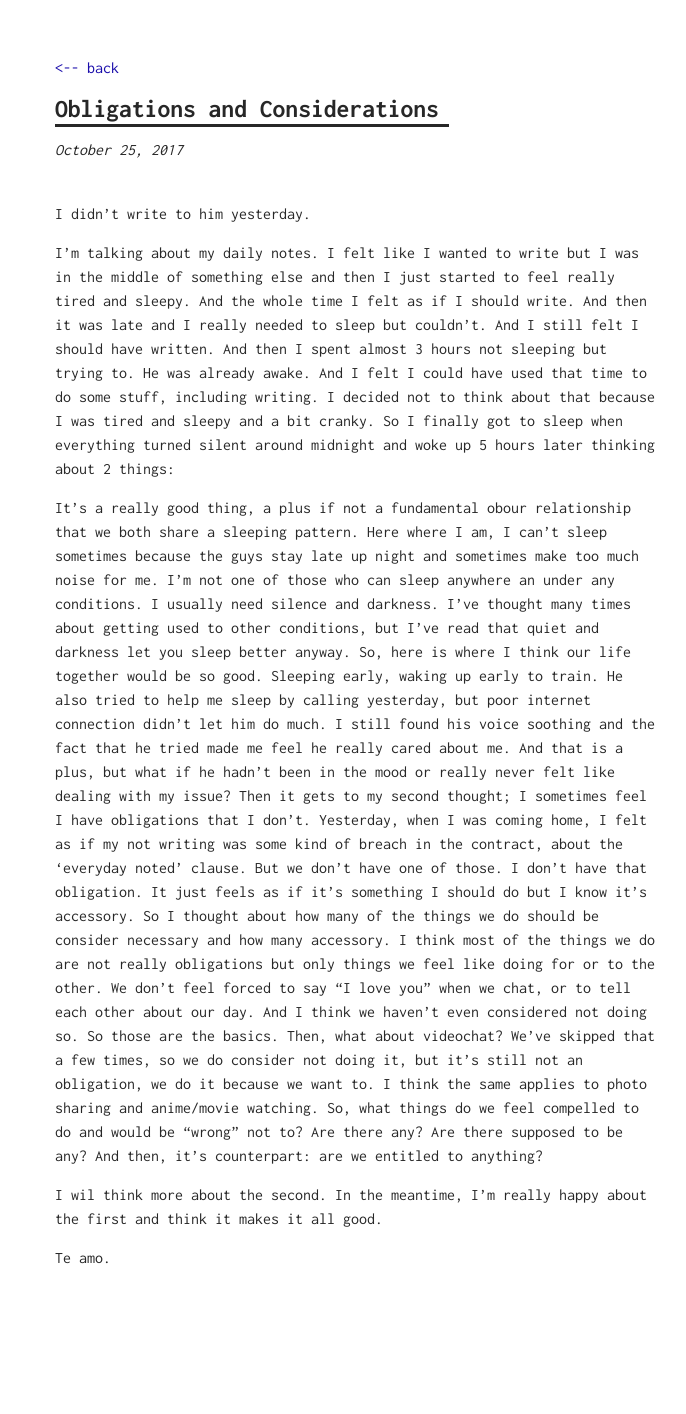
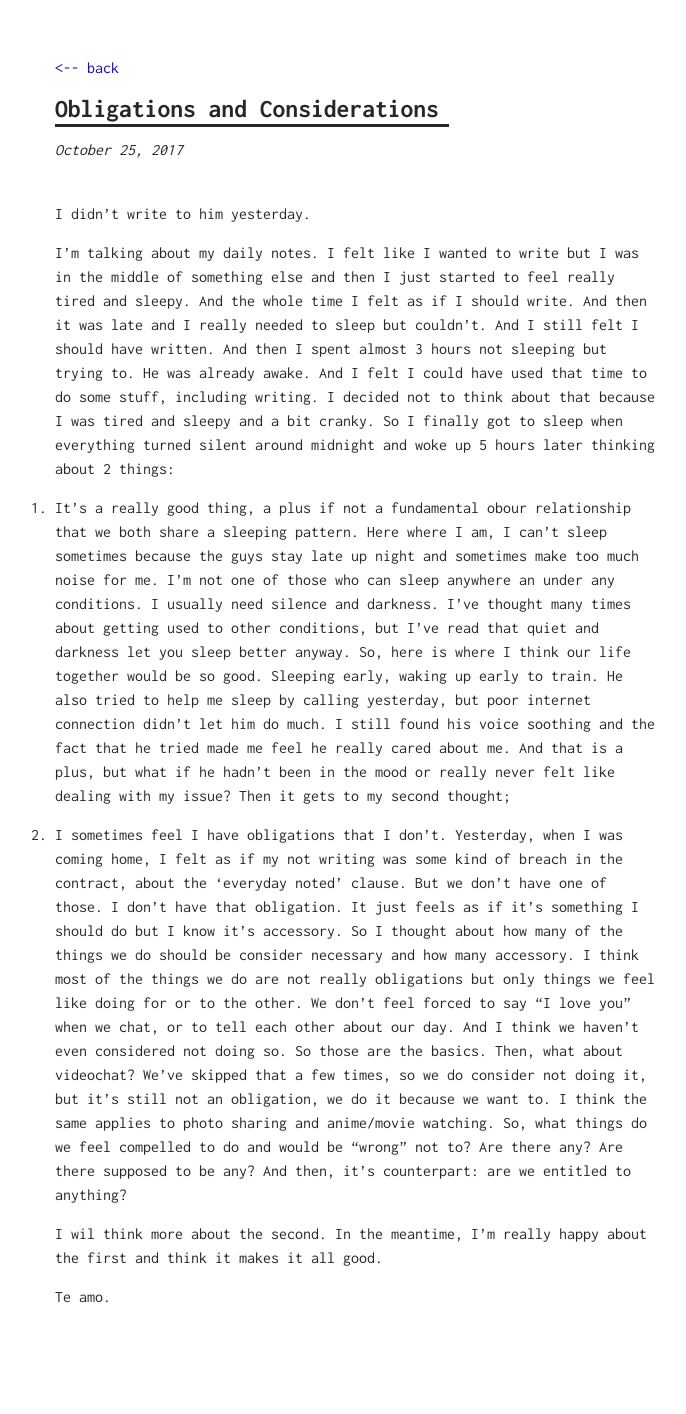
Before and after one commit to onemonthofindieblues/onemonthofindiesblues.github.io, a Jekyll site: the page built from _posts/2017-10-25-considerations.md, in a window 1280 px wide. Shown: the whole page, without its empty margins (285-971 px from the left). Built offline with Jekyll 4.4.1, drawn with Linux system fonts in a browser that asks for light colours; before the commit the page ends 1375 px from its top, so only the background shows below that; part of the change alters nothing that is shown.

```diff
--- a/_posts/2017-10-25-considerations.md
+++ b/_posts/2017-10-25-considerations.md
@@ -7,8 +7,9 @@ I didn't write to him yesterday.
 
 I'm talking about my daily notes. I felt like I wanted to write but I was in the middle of something else and then I just started to feel really tired and sleepy. And the whole time I felt as if I should write. And then it was late and I really needed to sleep but couldn't. And I still felt I should have written. And then I spent almost 3 hours not sleeping but trying to. He was already awake. And I felt I could have used that time to do some stuff, including writing. I decided not to think about that because I was tired and sleepy and a bit cranky. So I finally got to sleep when everything turned silent around midnight and woke up 5 hours later thinking about 2 things:
 
-It's a really good thing, a plus if not a fundamental obour relationship that we both share a sleeping pattern. Here where I am, I can't sleep sometimes because the guys stay late up night and sometimes make too much noise for me. I'm not one of those who can sleep anywhere an under any conditions. I usually need silence and darkness. I've thought many times about getting used to other conditions, but I've read that quiet and darkness let you sleep better anyway. So, here is where I think our life together would be so good. Sleeping early, waking up early to train. He also tried to help me sleep by calling yesterday, but poor internet connection didn't let him do much. I still found his voice soothing and the fact that he tried made me feel he really cared about me. And that is a plus, but what if he hadn't been in the mood or really never felt like dealing with my issue? Then it gets to my second thought;
-I sometimes feel I have obligations that I don't. Yesterday, when I was coming home, I felt as if my not writing was some kind of breach in the contract, about the 'everyday noted’ clause. But we don't have one of those. I don't have that obligation. It just feels as if it's something I should do but I know it's accessory. So I thought about how many of the things we do should be consider necessary and how many accessory. I think most of the things we do are not really obligations but only things we feel like doing for or to the other. We don't feel forced to say “I love you” when we chat, or to tell each other about our day. And I think we haven't even considered not doing so. So those are the basics. Then, what about videochat? We've skipped that a few times, so we do consider not doing it, but it's still not an obligation, we do it because we want to. I think the same applies to photo sharing and anime/movie watching. So, what things do we feel compelled to do and would be “wrong” not to? Are there any? Are there supposed to be any? And then, it's counterpart: are we entitled to anything?
+1. It's a really good thing, a plus if not a fundamental obour relationship that we both share a sleeping pattern. Here where I am, I can't sleep sometimes because the guys stay late up night and sometimes make too much noise for me. I'm not one of those who can sleep anywhere an under any conditions. I usually need silence and darkness. I've thought many times about getting used to other conditions, but I've read that quiet and darkness let you sleep better anyway. So, here is where I think our life together would be so good. Sleeping early, waking up early to train. He also tried to help me sleep by calling yesterday, but poor internet connection didn't let him do much. I still found his voice soothing and the fact that he tried made me feel he really cared about me. And that is a plus, but what if he hadn't been in the mood or really never felt like dealing with my issue? Then it gets to my second thought;
+
+2. I sometimes feel I have obligations that I don't. Yesterday, when I was coming home, I felt as if my not writing was some kind of breach in the contract, about the 'everyday noted’ clause. But we don't have one of those. I don't have that obligation. It just feels as if it's something I should do but I know it's accessory. So I thought about how many of the things we do should be consider necessary and how many accessory. I think most of the things we do are not really obligations but only things we feel like doing for or to the other. We don't feel forced to say “I love you” when we chat, or to tell each other about our day. And I think we haven't even considered not doing so. So those are the basics. Then, what about videochat? We've skipped that a few times, so we do consider not doing it, but it's still not an obligation, we do it because we want to. I think the same applies to photo sharing and anime/movie watching. So, what things do we feel compelled to do and would be “wrong” not to? Are there any? Are there supposed to be any? And then, it's counterpart: are we entitled to anything?
 
 I wil think more about the second. In the meantime, I'm really happy about the first and think it makes it all good.
 
```
